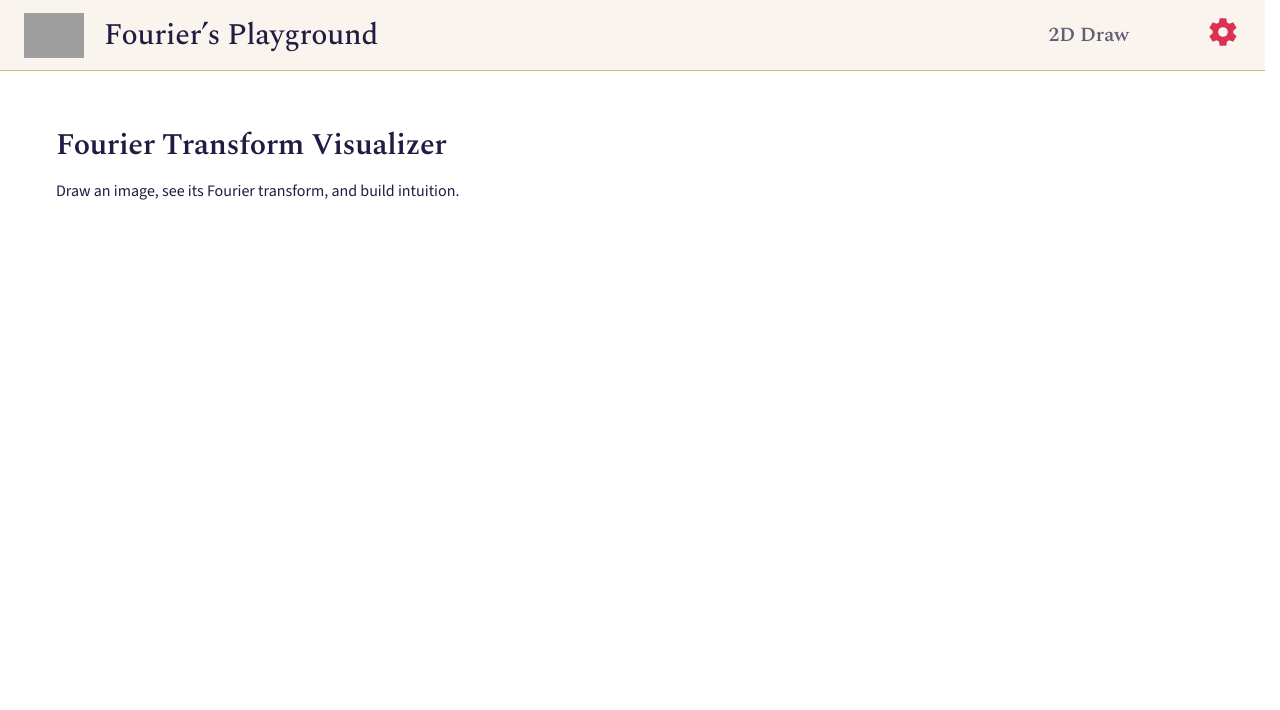
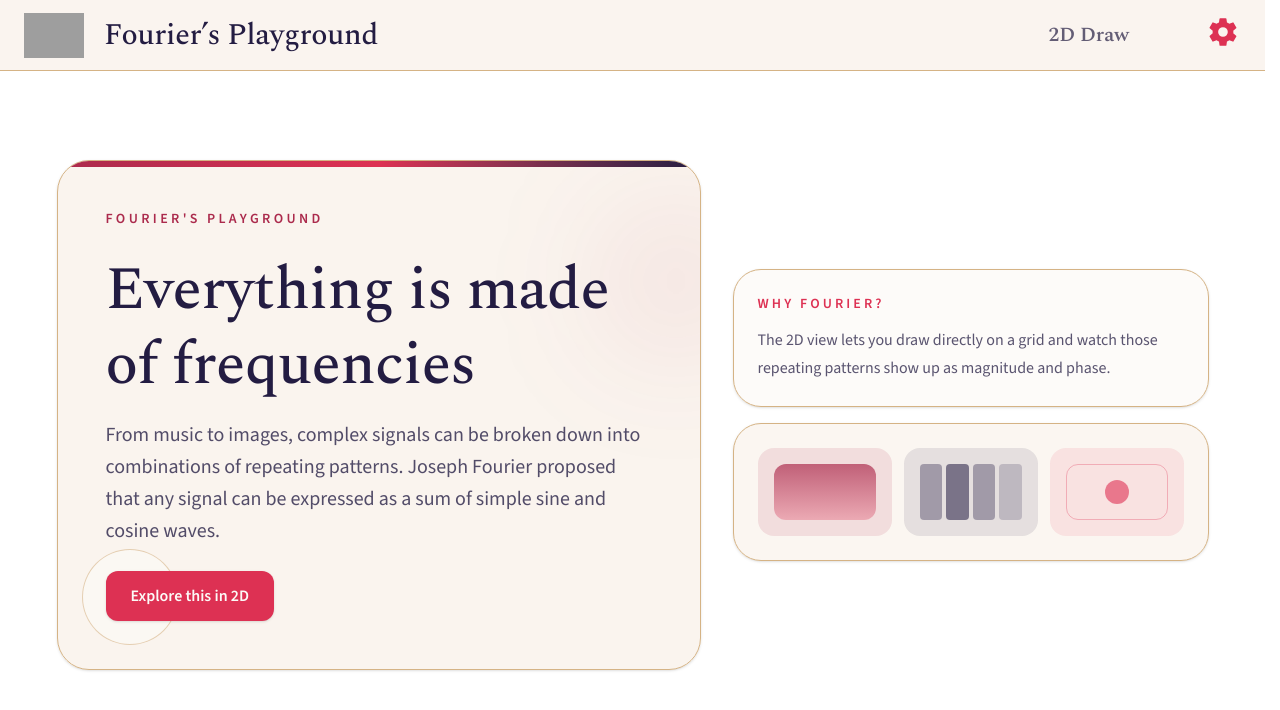
Before and after one commit to cassidyjennings/ft-visualizer, a Next.js app: page / in a window 1280 px wide. Shown: the top 710 px of the page. Built offline with nearby package versions, Linux system fonts and the light colour scheme; grey boxes are pictures that could not be loaded.

Commit message:
Home page V1

```diff
--- a/src/app/page.tsx
+++ b/src/app/page.tsx
@@ -1,10 +1,73 @@
+import Link from "next/link";
+
 export default function HomePage() {
   return (
-    <main className="p-8">
-      <h1 className="text-3xl font-bold">Fourier Transform Visualizer</h1>
-      <p className="mt-4 text-fg">
-        Draw an image, see its Fourier transform, and build intuition.
-      </p>
-    </main>
+    <div className="mx-auto flex min-h-[calc(100vh-10rem)] w-full max-w-6xl items-center">
+      <section className="grid w-full gap-8 lg:grid-cols-[minmax(0,1.15fr)_minmax(280px,0.85fr)] lg:items-center">
+        <div className="relative overflow-hidden rounded-[2rem] border border-border bg-card/85 p-8 shadow-sm sm:p-10 lg:p-12">
+          <div className="absolute inset-x-0 top-0 h-1.5 bg-gradient-to-r from-brand via-brand-2 to-brand-3" />
+          <div className="absolute -right-12 top-12 h-36 w-36 rounded-full bg-brand/10 blur-3xl" />
+          <div className="absolute bottom-6 left-6 h-24 w-24 rounded-full border border-border/60 bg-muted/60" />
+
+          <div className="relative space-y-6">
+            <p className="text-sm font-semibold uppercase tracking-[0.24em] text-brand">
+              Fourier&apos;s Playground
+            </p>
+
+            <div className="space-y-4">
+              <h1 className="max-w-4xl text-4xl leading-tight text-fg sm:text-5xl lg:text-6xl">
+                Everything is made of frequencies
+              </h1>
+              <p className="max-w-3xl text-lg leading-8 text-fg/78 sm:text-xl">
+                From music to images, complex signals can be broken down into
+                combinations of repeating patterns. Joseph Fourier proposed that
+                any signal can be expressed as a sum of simple sine and cosine
+                waves.
+              </p>
+            </div>
+
+            <Link
+              href="/draw"
+              className="inline-flex items-center justify-center rounded-xl border border-transparent bg-brand-2 px-6 py-3 text-base font-semibold text-brand-contrast shadow-sm transition hover:bg-brand active:scale-[0.98]"
+            >
+              Explore this in 2D
+            </Link>
+          </div>
+        </div>
+
+        <aside className="grid gap-4">
+          <div className="rounded-[1.75rem] border border-border bg-muted/70 p-6 shadow-sm">
+            <p className="text-sm font-semibold uppercase tracking-[0.22em] text-brand-2">
+              Why Fourier?
+            </p>
+            <p className="mt-3 text-base leading-7 text-fg/75">
+              The 2D view lets you draw directly on a grid and watch those
+              repeating patterns show up as magnitude and phase.
+            </p>
+          </div>
+
+          <div className="rounded-[1.75rem] border border-border bg-card/70 p-6 shadow-sm">
+            <div className="grid grid-cols-3 gap-3">
+              <div className="rounded-2xl bg-brand/12 p-4">
+                <div className="h-14 rounded-xl bg-gradient-to-b from-brand/70 to-brand-2/30" />
+              </div>
+              <div className="rounded-2xl bg-brand-3/10 p-4">
+                <div className="grid h-14 grid-cols-4 gap-1">
+                  <span className="rounded bg-brand-3/35" />
+                  <span className="rounded bg-brand-3/55" />
+                  <span className="rounded bg-brand-3/35" />
+                  <span className="rounded bg-brand-3/20" />
+                </div>
+              </div>
+              <div className="rounded-2xl bg-brand-2/10 p-4">
+                <div className="flex h-14 items-center justify-center rounded-xl border border-brand-2/30">
+                  <span className="h-6 w-6 rounded-full bg-brand-2/60" />
+                </div>
+              </div>
+            </div>
+          </div>
+        </aside>
+      </section>
+    </div>
   );
 }
```
